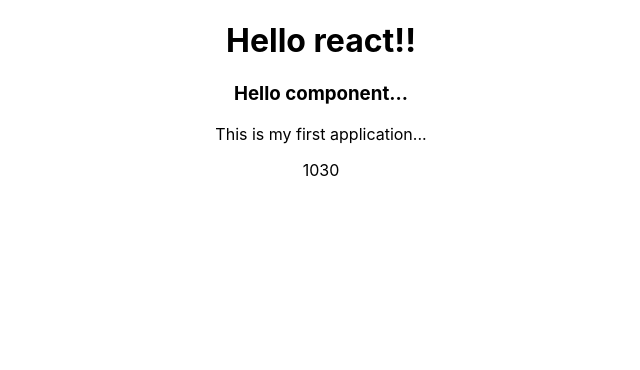
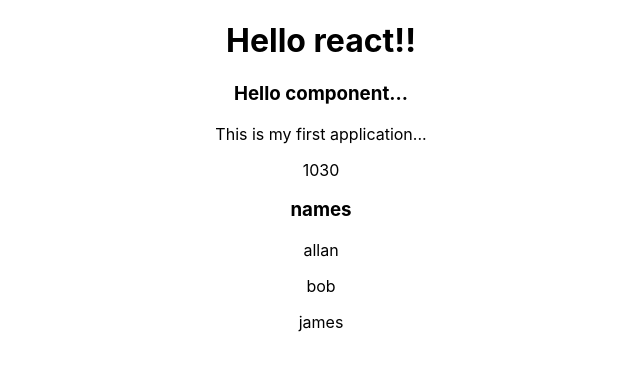
Before and after one commit to DesignedByQ/ReactApp, a React (Create React App) app: page / in a window 1280 px wide. Shown: the top 370 px of the page, without its empty margins (319-959 px from the left). Built offline with nearby package versions, Linux system fonts and the light colour scheme.

Commit message:
map feature

```diff
--- a/src/Hello.js
+++ b/src/Hello.js
@@ -4,6 +4,8 @@
 
     var i = 10;
     var j = 20;
+
+    var names = ["allan", "bob", "james"];
 
     return(<div>
 
@@ -12,6 +14,12 @@
             {i}
             {i+j}
 
+            <h3>names</h3>
+
+            {names.map((n) => {
+                return <p>{n}</p>
+            })}
+
         </div>)
 }
 
```
